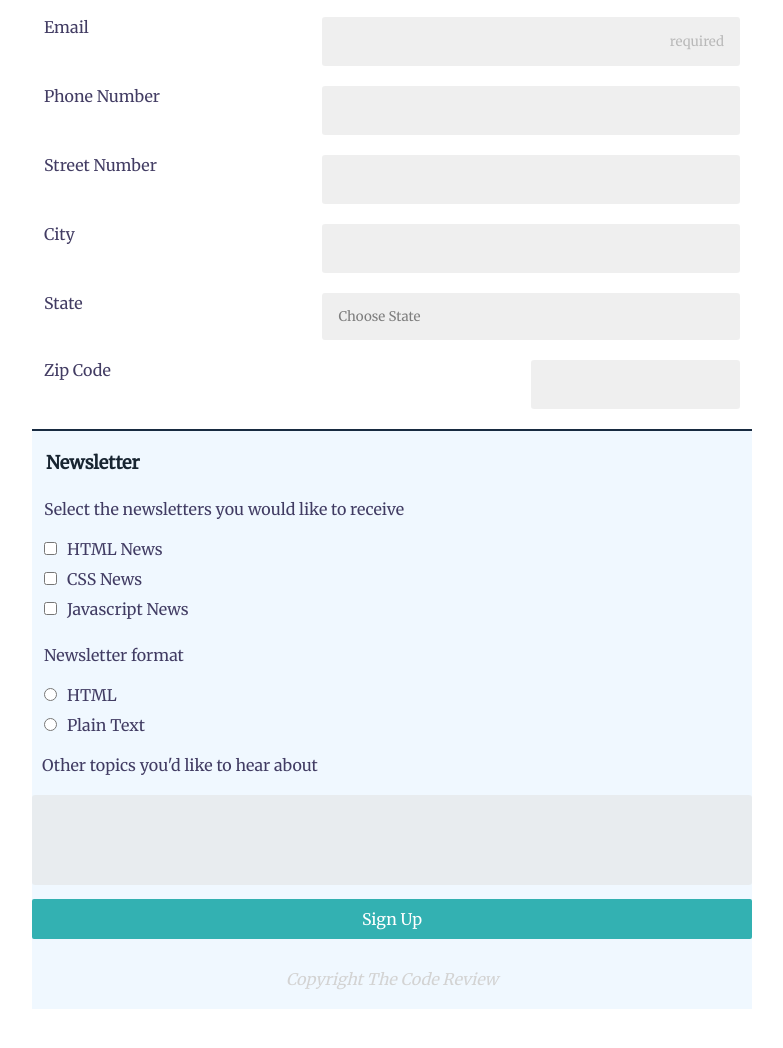
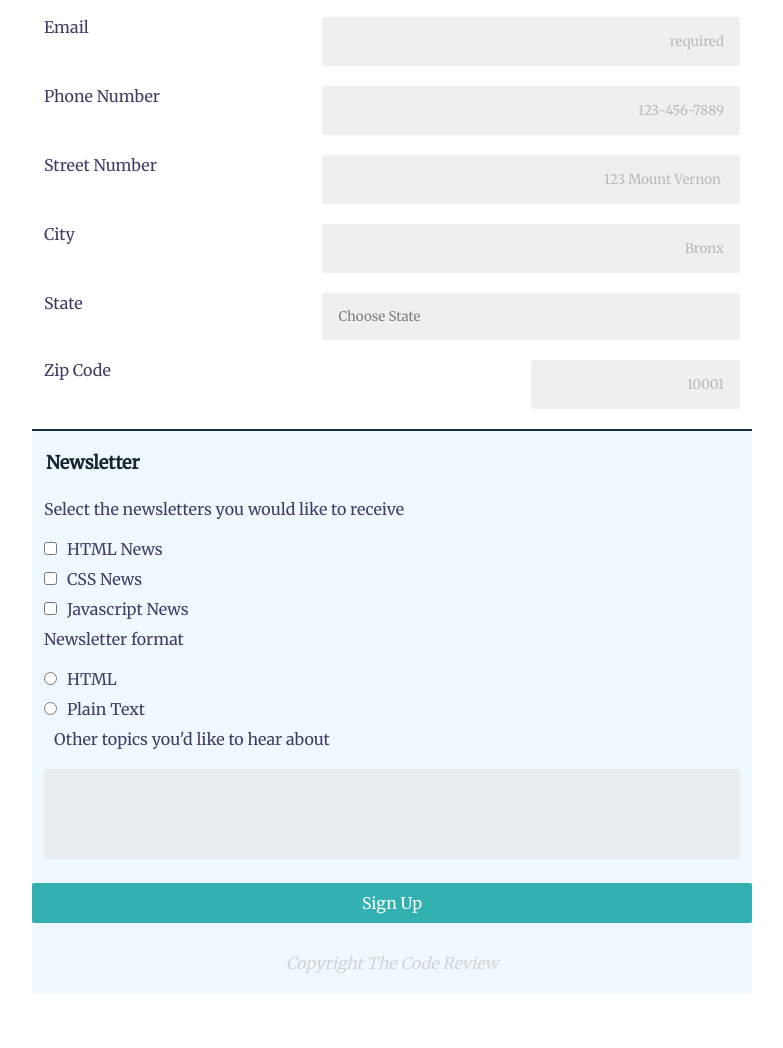
Before and after one commit to floriyann20/techdegree-project-3, a plain HTML site: page index.html in a window 1280 px wide. Shown: the part 374-1422 px from the top of the page, without its empty margins (248-1031 px from the left). Drawn offline with Linux system fonts and the light colour scheme.

Commit message:
improved the html code to reflect the exceed grade

```diff
--- a/index.html
+++ b/index.html
@@ -38,15 +38,15 @@
                         </div>
                         <div>
                             <label for="phone" class="item">Phone Number</label>
-                            <input type="tel" id="phone" name="phone_number">
+                            <input type="tel" id="phone" name="phone_number" placeholder="123-456-7889">
                         </div>
                         <div>
                             <label for="address" class="item">Street Number</label>
-                            <input type="text" id="address" name="user_adress">
+                            <input type="text" id="address" name="user_adress" placeholder="123 Mount Vernon ">
                         </div>
                         <div>
                             <label for="city" class="item">City</label>
-                            <input type="text" id="city" name="city">
+                            <input type="text" id="city" name="city" placeholder="Bronx">
                         </div>
 
                         <div>
@@ -60,7 +60,7 @@
                         </div>
 
                         <div>
-                            <label for="zip">Zip Code</label><input id="zip" name="zip" type="text" pattern="[0-9]*"><br>
+                            <label for="zip">Zip Code</label><input id="zip" name="zip" type="text" pattern="[0-9]*" placeholder="10001"><br>
                         </div>
                     </div>
 
@@ -69,25 +69,22 @@
                 <hr id="second-hr">
 
                <div class="newsletter">
-
                         <fieldset>
-                                <!-- <legend><h3 class="colored-title">Newsletter</h3></legend> -->
                             <legend class="colored-title">Newsletter</legend><br>
                                 <p>Select the newsletters you would like to receive</p><br>
+
                                 <div><input type="checkbox" id="html_news" name="html_news"><label for="html_news">HTML News</label><br></div>
                                 <div><input type="checkbox" id="css_news" name="css_news"><label for="css_news">CSS News</label><br></div>
                                 <div><input type="checkbox" id="js_news" name="js_news"><label for="js_news">Javascript News</label><br></div>
-                        </fieldset>
 
+                                <p>Newsletter format</p><br>
 
-                        <fieldset>
-                                <p>Newsletter format</p><br>
                                 <div><input type="radio" id="html" name="format"><label for="html">HTML</label><br></div>
                                 <div><input type="radio" id="text" name="format"><label for="text">Plain Text</label><br></div>
-                        </fieldset>
+
                                 <label for="textarea">Other topics you'd like to hear about</label>
                                 <textarea id="textarea"></textarea>
-
+                        </fieldset>
                     <button type="submit">Sign Up</button>
 
                     <footer>Copyright The Code Review</footer>
--- a/styles.css
+++ b/styles.css
@@ -131,17 +131,8 @@ textarea {
         transition: 0.5s;
     }
 
-
-
-
     .contact {
         padding-bottom: 20px;
-
-    }
-
-    .contact label {
-        /* display: flex; */
-        /* flex-direction: column; */
     }
 
     .contact > div > label {
@@ -165,15 +156,17 @@ textarea {
 
 
     button {
+
         background-color: rgba(34, 172, 172, 0.918); /* Green */
         border: none;
         color: white;
         text-align: center;
         text-decoration: none;
-        display: inline-block;
+        display: block;
         font-size: 1em;
         cursor: pointer;
         padding: 10px;
+        /* margin: 36px; */
         width: 100%;
         border-radius: 2px;
     }
```
Lines whose indentation alone changed are shown as unchanged.
